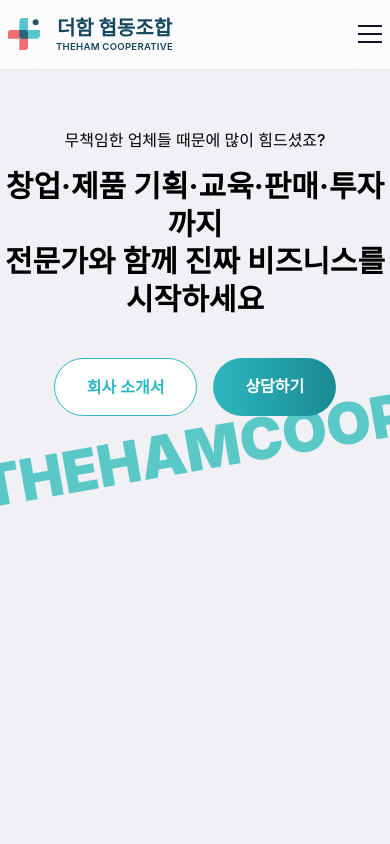
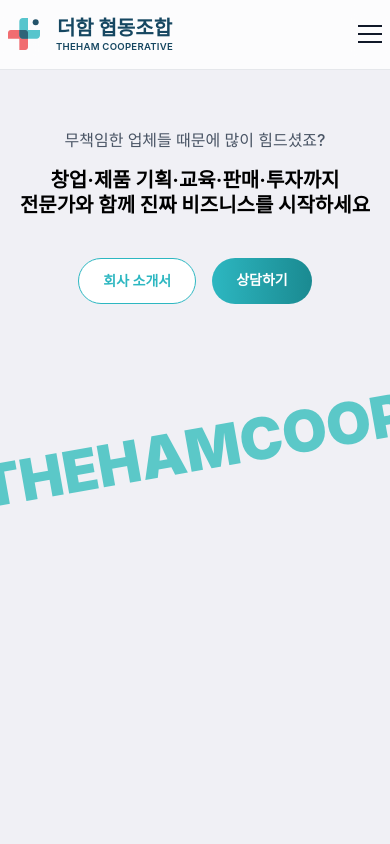
Before and after one commit to thehamcoop/thehamcoop-web, a Next.js app in the folder apps/main-web/: page / in a window 390 px wide. Shown: the top 844 px of the page. Built offline with nearby package versions, Linux system fonts and the light colour scheme; a web font is replaced by a local one.

Commit message:
feat: 홈화면 모바일 반응형

```diff
--- a/apps/main-web/src/components/sections/Hero.tsx
+++ b/apps/main-web/src/components/sections/Hero.tsx
@@ -25,7 +25,7 @@ export default function Hero() {
           initial={{ opacity: 0, y: 20 }}
           animate={{ opacity: 1, y: 0 }}
           transition={{ duration: 0.6 }}
-          className="mb-4 text-base font-medium text-black md:text-lg"
+          className="mb-4 text-base font-medium text-gray-600 md:text-lg lg:text-3xl"
         >
           무책임한 업체들 때문에 많이 힘드셨죠?
         </motion.p>
@@ -35,7 +35,7 @@ export default function Hero() {
           initial={{ opacity: 0, y: 30 }}
           animate={{ opacity: 1, y: 0 }}
           transition={{ duration: 0.7, delay: 0.2 }}
-          className="mb-10 text-3xl leading-tight font-bold text-black md:text-5xl lg:text-6xl"
+          className="mb-10 text-xl leading-tight font-bold text-black sm:text-xl md:text-2xl lg:text-6xl"
         >
           창업·제품 기획·교육·판매·투자까지
           <br />
@@ -51,14 +51,14 @@ export default function Hero() {
         >
           <a
             href="#about"
-            className="rounded-full border bg-white px-8 py-4 text-base font-semibold transition-colors hover:bg-gray-50"
+            className="rounded-full border bg-white px-6 py-3 text-sm font-semibold transition-colors hover:bg-gray-50 md:px-8 md:py-4 md:text-base"
             style={{ borderColor: "#2DB7C1", color: "#2DB7C1" }}
           >
             회사 소개서
           </a>
           <a
             href="/consultation"
-            className="rounded-full bg-linear-to-r from-accent-purple to-accent-blue px-8 py-4 text-base font-semibold text-white transition-shadow hover:shadow-lg hover:shadow-accent-purple/25"
+            className="rounded-full bg-linear-to-r from-accent-purple to-accent-blue px-6 py-3 text-sm font-semibold text-white transition-shadow hover:shadow-lg hover:shadow-accent-purple/25 md:px-8 md:py-4 md:text-base"
           >
             상담하기
           </a>
```
